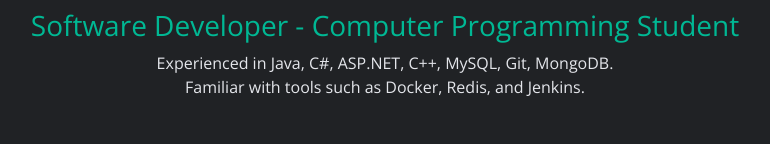
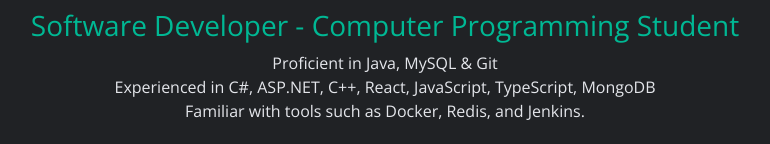
Before and after one commit to EthanKeating/eths-dev-portfolio, a React (Vite) app: page / in a window 1280 px wide. Shown: the part 573-717 px from the top of the page, without its empty margins (255-1025 px from the left). Built offline with nearby package versions, Linux system fonts and the light colour scheme.

Commit message:
Updated introduction

```diff
--- a/src/components/Hero.tsx
+++ b/src/components/Hero.tsx
@@ -32,7 +32,9 @@
         <h1 className="heroText">Hi, I'm Ethan!</h1>
         <h3>Software Developer - Computer Programming Student</h3>
         <p className="intro">
-          Experienced in Java, C#, ASP.NET, C++, MySQL, Git, MongoDB.
+          Proficient in Java, MySQL & Git
+          <br /> Experienced in C#, ASP.NET, C++, React, JavaScript, TypeScript,
+          MongoDB
           <br /> Familiar with tools such as Docker, Redis, and Jenkins.
         </p>
         <div className="socialIcons fadein">
--- a/src/components/Projects.tsx
+++ b/src/components/Projects.tsx
@@ -28,7 +28,7 @@
         { name: "HTML" },
         { name: "CSS" },
       ],
-      githubUrl: "https://mcgamer.club/",
+      githubUrl: "https://github.com/EthanKeating/eths-dev-portfolio",
     },
   ];
 
```
